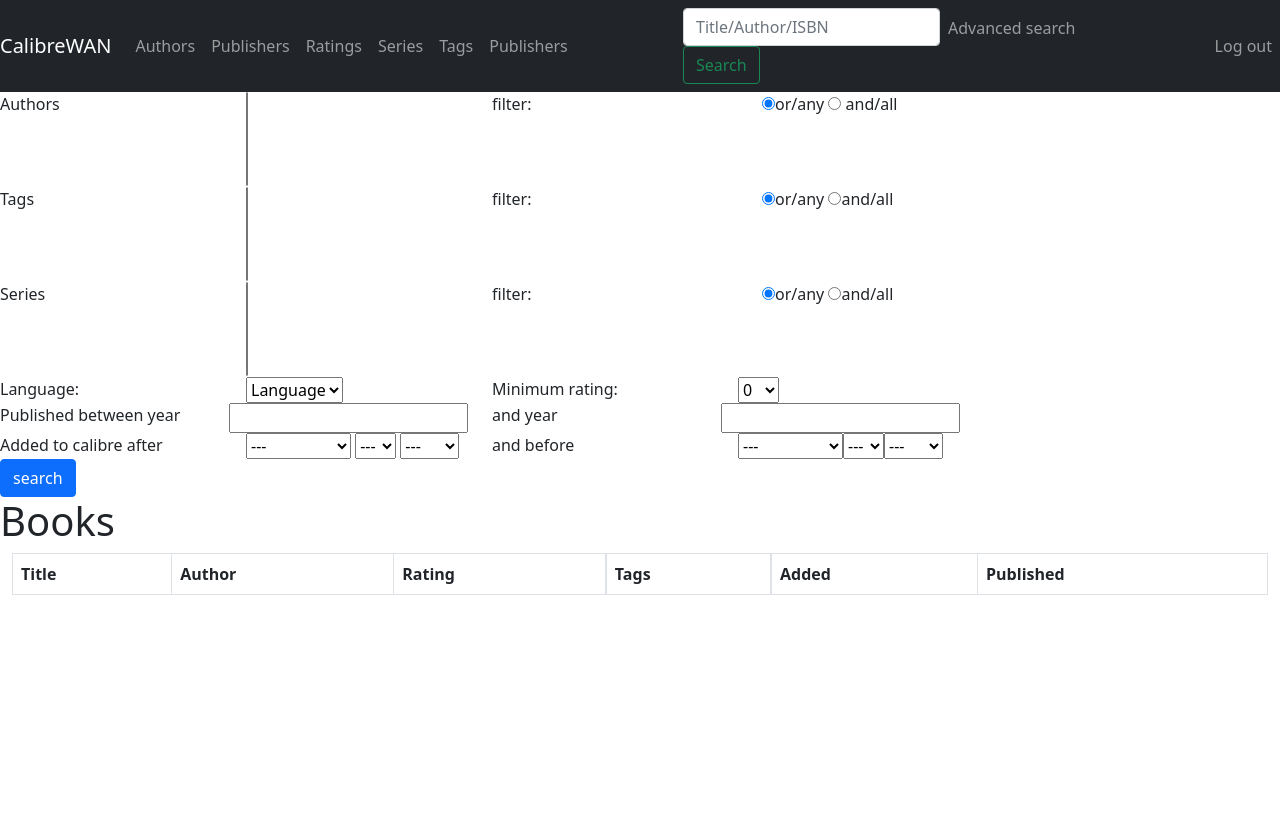
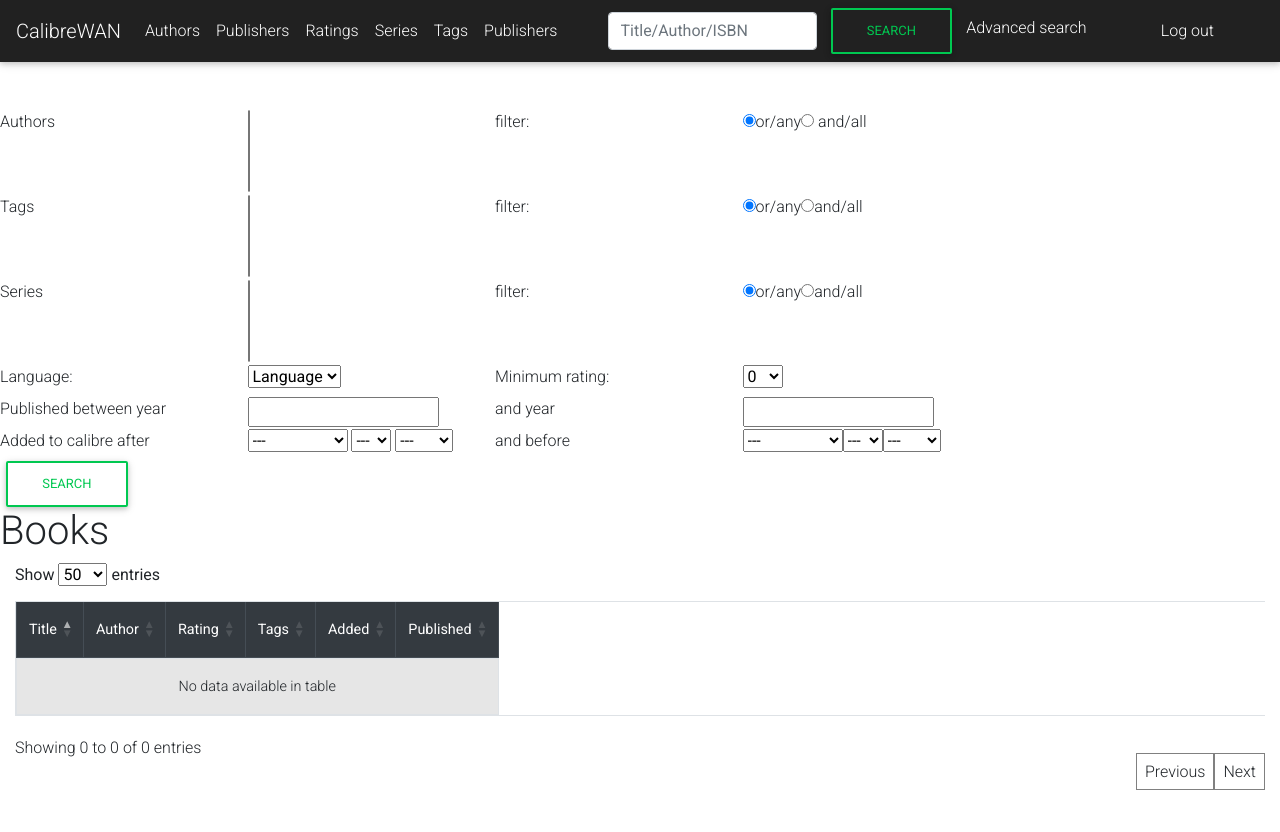
Before and after one commit to TinyAtoms/CalibreWAN, a Django app: template templates/library/results.html in a window 1280 px wide. Before the commit the page ends 595 px from the top, so only its background shows below. Run offline with Django 3.2, Linux system fonts and the light colour scheme; the template is opened without the code that fills it: values that come from a table or form of the project are taken from there, others are empty; parts of the project's set-up code (start-up, migrations or seed data) failed here and were passed over; some libraries are stand-ins or nearby versions.

Commit message:
fixed table

```diff
--- a/templates/base.html
+++ b/templates/base.html
@@ -6,13 +6,23 @@
     <meta charset="utf-8">
     <meta name="viewport" content="width=device-width, initial-scale=1, shrink-to-fit=no">
 
-    {% comment %}
-    <link rel="stylesheet" type="text/css" href="/static/admin/css/forms.css"> {% endcomment %}
+
+    <!-- <link rel="stylesheet" type="text/css" href="/static/admin/css/forms.css">
     <link rel="stylesheet" href="https://cdn.jsdelivr.net/npm/bootstrap@5.1.3/dist/css/bootstrap.min.css"
         integrity="sha384-1BmE4kWBq78iYhFldvKuhfTAU6auU8tT94WrHftjDbrCEXSU1oBoqyl2QvZ6jIW3" crossorigin="anonymous">
     <script src="https://cdn.jsdelivr.net/npm/bootstrap@5.1.3/dist/js/bootstrap.min.js"
         integrity="sha384-QJHtvGhmr9XOIpI6YVutG+2QOK9T+ZnN4kzFN1RtK3zEFEIsxhlmWl5/YESvpZ13" crossorigin="anonymous">
-    </script>
+        </script> -->
+
+<!-- Font Awesome -->
+<link rel="stylesheet" href="https://use.fontawesome.com/releases/v5.8.2/css/all.css">
+<!-- Google Fonts -->
+<link rel="stylesheet" href="https://fonts.googleapis.com/css?family=Roboto:300,400,500,700&display=swap">
+<!-- Bootstrap core CSS -->
+<link href="https://cdnjs.cloudflare.com/ajax/libs/twitter-bootstrap/4.5.0/css/bootstrap.min.css" rel="stylesheet">
+<!-- Material Design Bootstrap -->
+<link href="https://cdnjs.cloudflare.com/ajax/libs/mdbootstrap/4.19.1/css/mdb.min.css" rel="stylesheet">
+
     <style>
         p.count {
             color: #FFFFFF;
@@ -30,23 +40,25 @@
         .tags a {
             color: #000000;
             background-color: #43A047;
-            font-size: .77rem;
+            font-size: 1em;
             white-space: nowrap;
-            border-radius: 1rem;
-            padding: .25rem .85rem .25rem;
+            border-radius: 2rem;
+            padding:  .25rem .85rem .25rem;
             line-height: 2;
-            margin: 0.05rem 0.05rem .05rem;
+            margin: .2rem;
+            text-decoration: none;
         }
 
         .authors a {
             color: #000000;
-            background-color: #03cefc;
-            font-size: .77rem;
+            background-color: #43A047;
+            font-size: .75;
             white-space: nowrap;
-            border-radius: 1rem;
+            border-radius: 2rem;
             padding: .25rem .85rem .25rem;
             line-height: 2;
-            margin: 0.05rem 0.05rem .05rem;
+            margin: 0.2rem;
+            text-decoration: none;
         }
 
         .tags {
@@ -60,13 +72,31 @@
             flex-flow: row wrap;
 
         }
+
+        .paginate_button {
+            color: gray;
+            border: gray 1px solid;
+            padding: 0.5em;
+
+        }
     </style>
 
 </head>
 
-<body>
+<body class="bg-grey">
     {% load account %}
     {% load static %}
+
+
+<script type="text/javascript" src="https://cdnjs.cloudflare.com/ajax/libs/jquery/3.5.1/jquery.min.js"></script>
+<!-- Bootstrap tooltips -->
+<script type="text/javascript" src="https://cdnjs.cloudflare.com/ajax/libs/popper.js/1.14.4/umd/popper.min.js"></script>
+<!-- Bootstrap core JavaScript -->
+<script type="text/javascript" src="https://cdnjs.cloudflare.com/ajax/libs/twitter-bootstrap/4.5.0/js/bootstrap.min.js"></script>
+<!-- MDB core JavaScript -->
+<!-- <script type="text/javascript" src="https://cdnjs.cloudflare.com/ajax/libs/mdbootstrap/4.19.1/js/mdb.min.js"></script>  -->
+
+
 
     <nav class="navbar navbar-expand-lg navbar-dark bg-dark">
         <a class="navbar-brand" href="/">CalibreWAN</a>
@@ -106,7 +136,8 @@
 
             <ul class="navbar-nav mr-auto">
                 <form class="form-inline my-2 my-lg-0" action="{% url 'results' %}" method="get">
-                <input class="form-control mr-sm-2" type="search" id="generic"  name="generic" placeholder="Title/Author/ISBN" aria-label="Search">
+                    <input class="form-control mr-sm-2" type="search" id="generic" name="generic"
+                        placeholder="Title/Author/ISBN" aria-label="Search">
                     <button class="btn btn-outline-success my-2 my-sm-0" type="submit">Search</button>
                 </form>
 
@@ -129,74 +160,11 @@
         </div>
     </nav>
 
+    {% block content %} {% endblock %}
 
 
 
 
-
-
-
-
-    {% block content %} {% endblock %}
-
-
-    <script>
-        function sortTable(n) {
-            var table, rows, switching, i, x, y, shouldSwitch, dir, switchcount = 0;
-            table = document.getElementById("books");
-            switching = true;
-            // Set the sorting direction to ascending:
-            dir = "asc";
-            /* Make a loop that will continue until
-            no switching has been done: */
-            while (switching) {
-                // Start by saying: no switching is done:
-                switching = false;
-                rows = table.rows;
-                /* Loop through all table rows (except the
-                first, which contains table headers): */
-                for (i = 1; i < (rows.length - 1); i++) {
-                    // Start by saying there should be no switching:
-                    shouldSwitch = false;
-                    /* Get the two elements you want to compare,
-                    one from current row and one from the next: */
-                    x = rows[i].getElementsByTagName("TD")[n];
-                    y = rows[i + 1].getElementsByTagName("TD")[n];
-                    /* Check if the two rows should switch place,
-                    based on the direction, asc or desc: */
-                    if (dir == "asc") {
-                        if (x.innerHTML.toLowerCase() > y.innerHTML.toLowerCase()) {
-                            // If so, mark as a switch and break the loop:
-                            shouldSwitch = true;
-                            break;
-                        }
-                    } else if (dir == "desc") {
-                        if (x.innerHTML.toLowerCase() < y.innerHTML.toLowerCase()) {
-                            // If so, mark as a switch and break the loop:
-                            shouldSwitch = true;
-                            break;
-                        }
-                    }
-                }
-                if (shouldSwitch) {
-                    /* If a switch has been marked, make the switch
-                    and mark that a switch has been done: */
-                    rows[i].parentNode.insertBefore(rows[i + 1], rows[i]);
-                    switching = true;
-                    // Each time a switch is done, increase this count by 1:
-                    switchcount++;
-                } else {
-                    /* If no switching has been done AND the direction is "asc",
-                    set the direction to "desc" and run the while loop again. */
-                    if (switchcount == 0 && dir == "asc") {
-                        dir = "desc";
-                        switching = true;
-                    }
-                }
-            }
-        }
-    </script>
-
 </body>
 
 </html>
--- a/templates/library/results.html
+++ b/templates/library/results.html
@@ -7,6 +7,8 @@
 
 
 
+<br>
+<br>
 
     <form action="{% url 'filter' %}" method="post" class="w-75">
         {% csrf_token %}
@@ -372,8 +374,9 @@
 
 
         </div>
-    <button class="btn btn-primary" type="submit">search</button>
+        <button class="btn btn-outline-success my-2 my-sm-0" type="submit">search</button>
     </form>
+
     <script type="text/javascript" src="{% static 'admin/js/vendor/jquery/jquery.js' %}"></script>
     {{ form.media }}
 
@@ -398,20 +401,35 @@
         })($)
     </script>
 
+
+
 {% endif %}
 <h1 class="center">Books</h1>
 
+<script src="https://cdn.datatables.net/1.11.4/js/dataTables.bootstrap4.min.js"></script>
+<script src="https://cdn.datatables.net/1.11.4/js/jquery.dataTables.min.js"></script>
+
+<link rel="stylesheet" href="https://cdn.datatables.net/1.11.4/css/dataTables.bootstrap4.min.css">
+
+<script>
+    $(document).ready(function () {
+        $('#books').DataTable({"searching" : false, "pageLength": 50});
+        $('.dataTables_length').addClass('bs-select');
+        });
+</script>
+
+
 <div class="container-fluid">
-    <table id="books" class="table table-hover table-responsive table-bordered">
+        <table id="books" class="table table-hover table-striped table-responsive table-bordered">
             <thead class="thead-dark">
                 <tr>
                     <!--When a header is clicked, run the sortTable function, with a parameter, 0 for sorting by names, 1 for sorting by country:-->
-                <th scope="col" class="title" onclick="sortTable(0)">Title</th>
-                <th scope="col" class="author" onclick="sortTable(1)">Author</th>
-                <th scope="col" class="rating" onclick="sortTable(2)">Rating</th>
-                <th scope="col" class="tags" onclick="sortTable(3)">Tags</th>
-                <th scope="col" class="added" onclick="sortTable(4)">Added</th>
-                <th scope="col" class="published" onclick="sortTable(5)">Published</th>
+                    <th scope="col" class="title" >Title</th>
+                    <th scope="col" class="author" >Author</th>
+                    <th scope="col" class="rating" >Rating</th>
+                    <th scope="col" class="tags" >Tags</th>
+                    <th scope="col" class="added" >Added</th>
+                    <th scope="col" class="published">Published</th>
                 </tr>
             </thead>
 
@@ -444,8 +462,10 @@
 
 
         </table>
+
 </div>
 
-
+<br>
+<br>
 
 {% endblock %}
```
Also changed, not shown: templates/library/book_detail.html (+69 -49 lines), templates/library/publisher_list.html (+11 -5 lines), 1 other file. Lines whose indentation alone changed are shown as unchanged.
